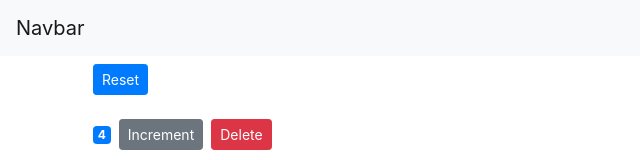
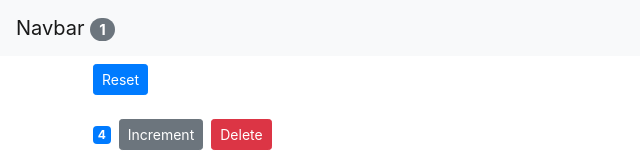
Before and after one commit to MrTechHunter/mastering-react-with-mosh, a React (Create React App) app: page / in a window 1280 px wide. Shown: the top 160 px of the page, without its empty margins (0-640 px from the left). Built offline with nearby package versions, Linux system fonts and the light colour scheme.

Commit message:
Lifting state up - Counters Component - Lesson53

```diff
--- a/src/App.js
+++ b/src/App.js
@@ -4,12 +4,49 @@
 import "./App.css";
 
 class App extends React.Component {
+  state = {
+    counters: [
+      { id: 1, value: 4 },
+      { id: 2, value: 0 },
+      { id: 3, value: 0 },
+      { id: 4, value: 0 },
+    ],
+  };
+
+  handleIncrement = (counter) => {
+    const counters = [...this.state.counters];
+    const index = counters.indexOf(counter);
+    counters[index] = { ...counter };
+    counters[index].value++;
+    this.setState({ counters });
+  };
+
+  handleReset = () => {
+    const counters = this.state.counters.map((c) => {
+      c.value = 0;
+      return c;
+    });
+    this.setState({ counters });
+  };
+
+  handleDelete = (counterId) => {
+    const counters = this.state.counters.filter((c) => c.id !== counterId);
+    this.setState({ counters });
+  };
+
   render() {
     return (
       <React.Fragment>
-        <NavBar />
+        <NavBar
+          totalCounters={this.state.counters.filter((c) => c.value > 0).length}
+        />
         <main className="container">
-          <Counters />
+          <Counters
+            counters={this.state.counters}
+            onReset={this.handleReset}
+            onIncrement={this.handleIncrement}
+            onDelete={this.handleDelete}
+          />
         </main>
       </React.Fragment>
     );
--- a/src/components/counters.jsx
+++ b/src/components/counters.jsx
@@ -2,50 +2,20 @@
 import Counter from "./counter";
 
 class Counters extends Component {
-  state = {
-    counters: [
-      { id: 1, value: 4 },
-      { id: 2, value: 0 },
-      { id: 3, value: 0 },
-      { id: 4, value: 0 },
-    ],
-  };
-
-  handleIncrement = (counter) => {
-    const counters = [...this.state.counters];
-    const index = counters.indexOf(counter);
-    counters[index] = { ...counter };
-    counters[index].value++;
-    this.setState({ counters });
-  };
-
-  handleReset = () => {
-    const counters = this.state.counters.map((c) => {
-      c.value = 0;
-      return c;
-    });
-    this.setState({ counters });
-  };
-
-  handleDelete = (counterId) => {
-    const counters = this.state.counters.filter((c) => c.id !== counterId);
-    this.setState({ counters });
-  };
-
   render() {
     return (
       <div>
         <button
-          onClick={this.handleReset}
+          onClick={this.props.onReset}
           className="btn btn-primary btn-sm m-2"
         >
           Reset
         </button>
-        {this.state.counters.map((counter) => (
+        {this.props.counters.map((counter) => (
           <Counter
             key={counter.id}
-            onDelete={this.handleDelete}
-            onIncrement={this.handleIncrement}
+            onDelete={this.props.onDelete}
+            onIncrement={this.props.onIncrement}
             counter={counter}
           />
         ))}
--- a/src/components/navbar.jsx
+++ b/src/components/navbar.jsx
@@ -5,7 +5,10 @@
     return (
       <nav className="navbar navbar-light bg-light">
         <a className="navbar-brand" href="#">
-          Navbar
+          Navbar{" "}
+          <span className="badge badge-pill badge-secondary">
+            {this.props.totalCounters}
+          </span>
         </a>
       </nav>
     );
```
